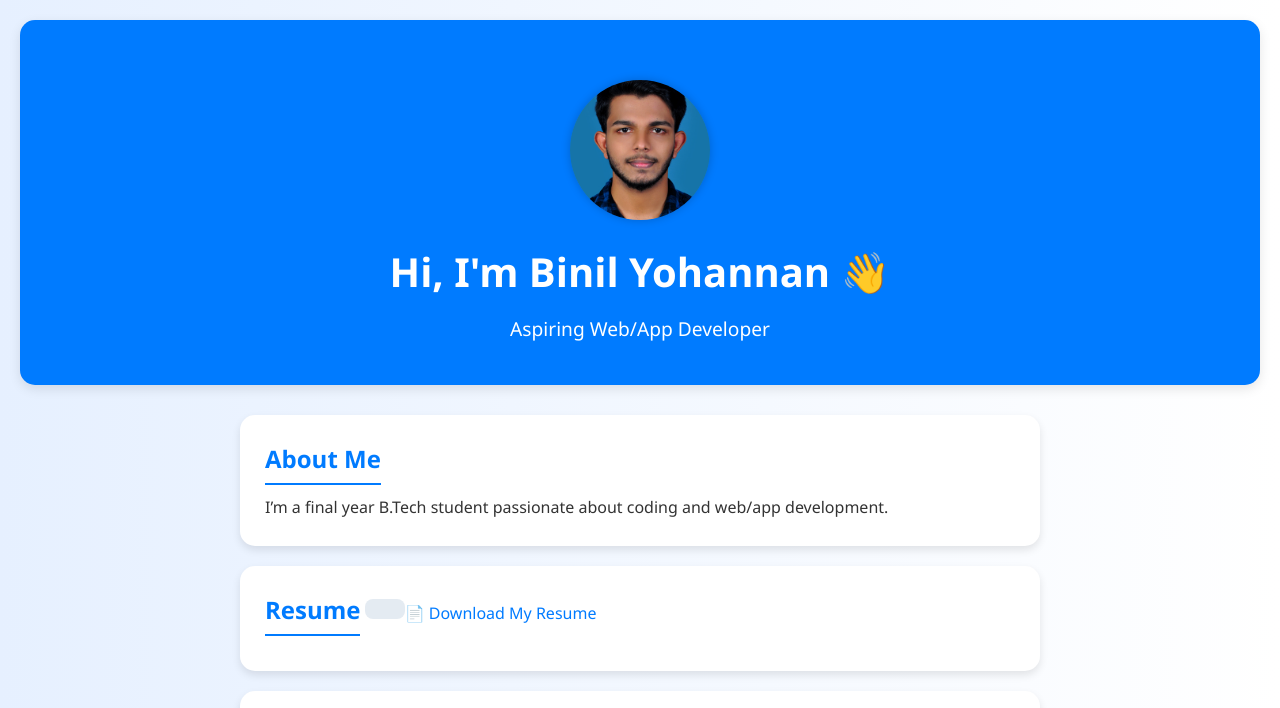
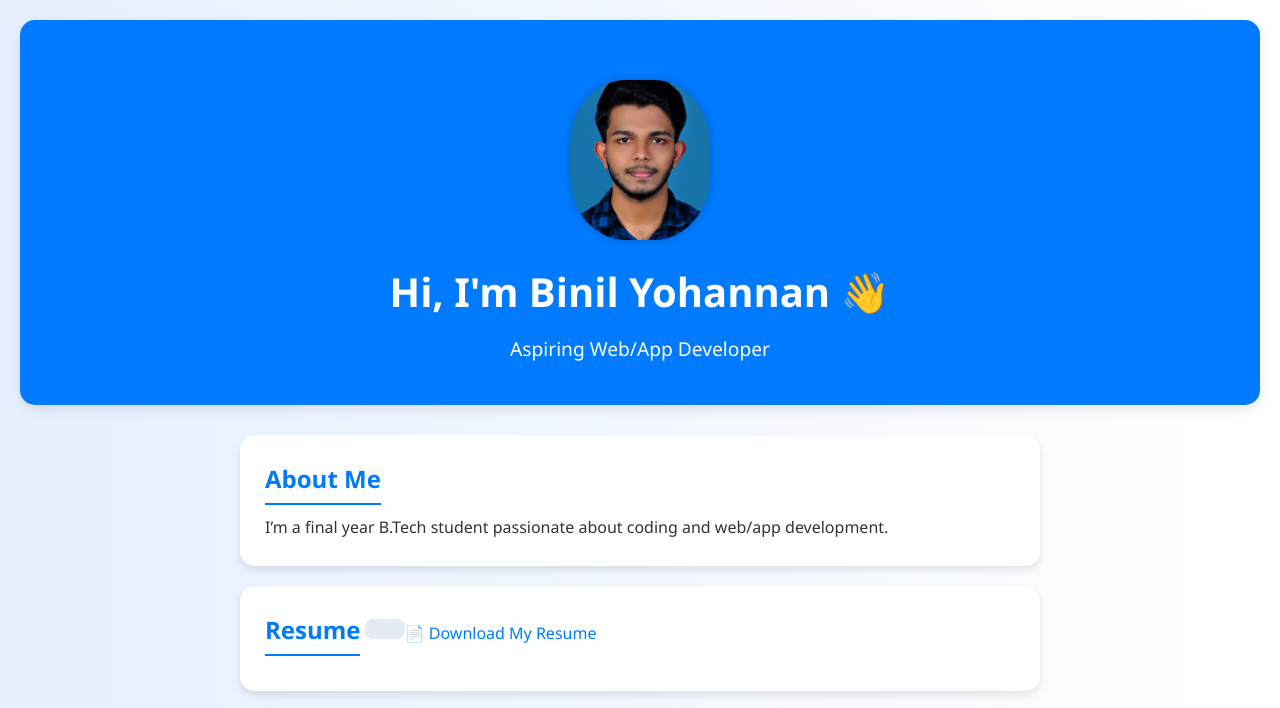
Before and after one commit to Binil04/portfolio-website, a plain HTML site: page index.html in a window 1280 px wide. Shown: the top 708 px of the page. Drawn offline with Linux system fonts and the light colour scheme.

Commit message:
Update style.css

```diff
--- a/style.css
+++ b/style.css
@@ -37,8 +37,8 @@ header p {
 .profile-pic {
   display: block;
   margin: 20px auto;
-  border-radius: 50%;
-  height: 140px;
+  border-radius: 40%;
+  height: 160px;
   width: 140px;
   object-fit: cover;
   box-shadow: 0 0 10px rgba(0,0,0,0.2);
```
